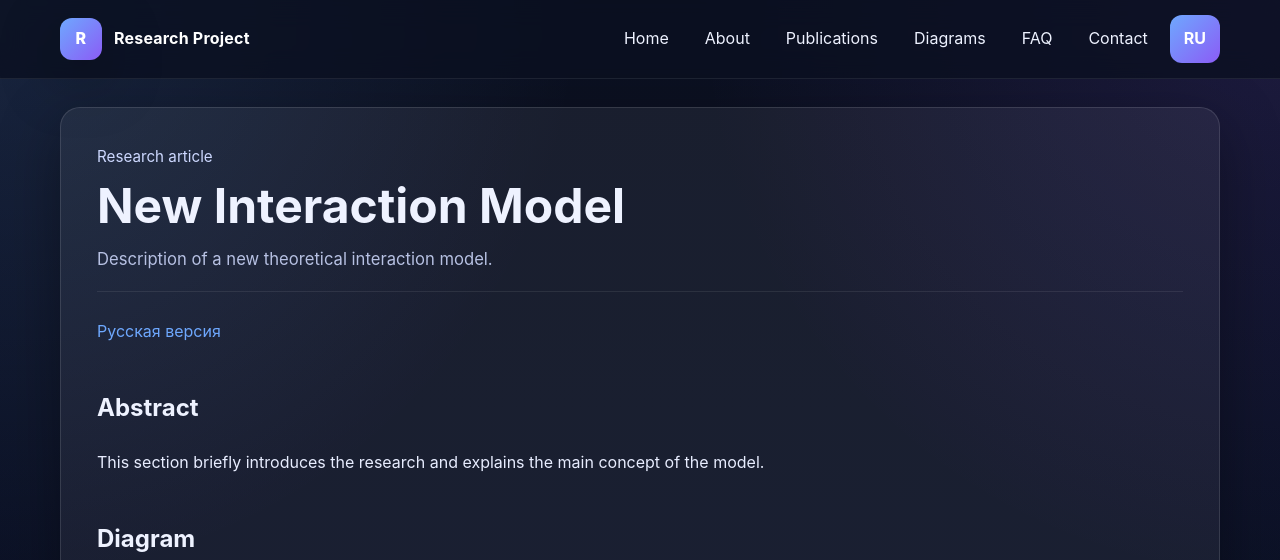
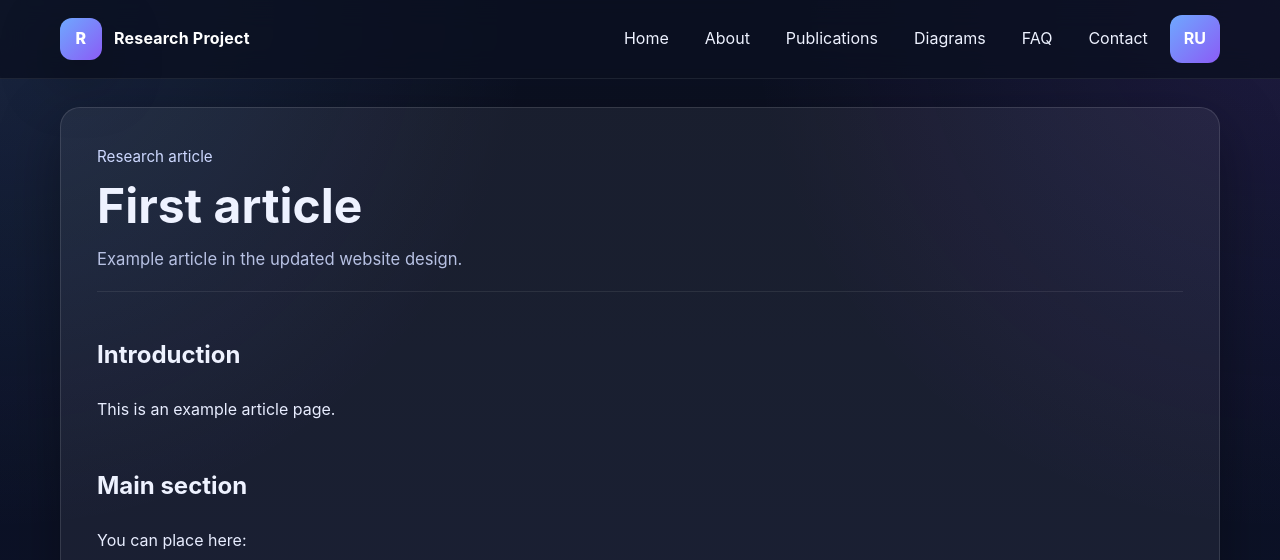
Before and after one commit to naoumov-ilia/naoumov-ilia.github.io, a Jekyll site: the page built from en/articles/article-1.md, in a window 1280 px wide and 1400 px high. Shown: the top 560 px of the window. Built offline with Jekyll 4.4.1, drawn with Linux system fonts in a browser that asks for light colours; some of the changed text lies outside the part shown; grey boxes are pictures that could not be loaded.

Commit message:
Update article-1.md

```diff
--- a/en/articles/article-1.md
+++ b/en/articles/article-1.md
@@ -1,36 +1,27 @@
 ---
 layout: article
-title: "New Interaction Model"
+title: First article
 lang: en
-description: "Description of a new theoretical interaction model."
-permalink: /en/articles/model-interaction/
+description: Example article in the updated website design.
+permalink: /en/articles/article-1/
 ---
 
-[Русская версия](/ru/articles/model-interaction/)
+## Introduction
 
-## Abstract
+This is an example article page.
 
-This section briefly introduces the research and explains the main concept of the model.
+## Main section
 
-## Diagram
+You can place here:
 
-![Model diagram](/assets/images/model.png)
+- main text
+- images
+- PDF links
+- diagrams and tables
+- conclusions and explanations
 
-## Core Idea
-
-This section describes the theoretical assumptions and the core mechanism of the model.
-
-## Discussion
-
-Possible aspects to explain here:
-
-- the initial problem
-- the theoretical structure
-- the interaction mechanism
-- arguments supporting the hypothesis
+> Important fragments can be highlighted using quote blocks.
 
 ## Conclusion
 
-Summary of the research and possible directions for further work.
-
-[Download PDF](/assets/files/article1.pdf)
+The article is styled automatically through the `article` layout.
```
